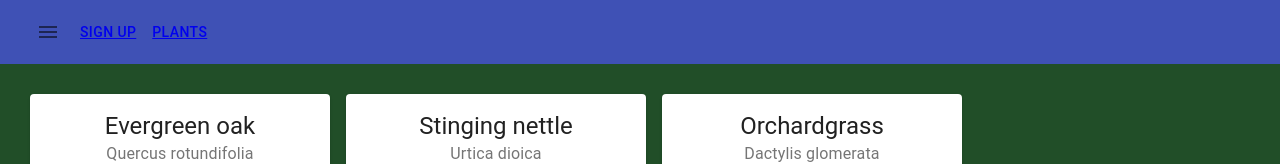
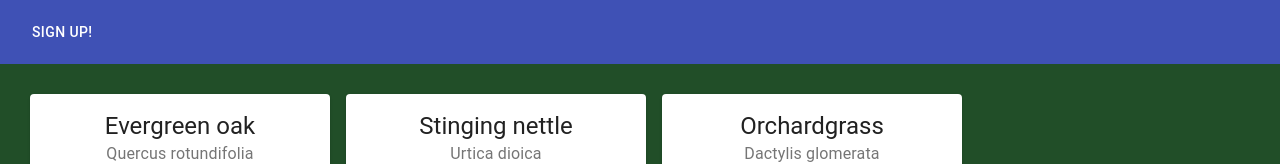
Before and after one commit to chstamm/plant-app, a React (Create React App) app: page / in a window 1280 px wide. Shown: the top 164 px of the page. Built offline with nearby package versions, Linux system fonts and the light colour scheme.

Commit message:
Finished dialog

```diff
--- a/src/App.js
+++ b/src/App.js
@@ -1,9 +1,8 @@
 import React from 'react';
-import { Route, Switch } from 'react-router-dom'
+//import { Route, Switch } from 'react-router-dom'
 import './App.css';
 import Header from './Components/Header';
 import PlantList from './Components/PlantList'
-import Signup from './Components/Signup'
 import {PlantContextProvider} from './contexts/PlantContext';
 
 
@@ -12,11 +11,7 @@ function App() {
     <PlantContextProvider>
     <div className="App">
       <Header />
-      <Switch>
-        <Route path='/signup' component={Signup} />
-        <Route path='/plants' component={PlantList} />
-        <Route path="/" exact component={PlantList} />
-      </Switch>
+      <PlantList />
     </div>
     </PlantContextProvider>
   );
--- a/src/Components/Navbar.js
+++ b/src/Components/Navbar.js
@@ -1,17 +1,17 @@
-import React from "react";
+import React, {useState} from "react";
 import {
   AppBar,
   Toolbar,
-  IconButton,
+  Button,
   makeStyles,
-  Button,
 } from "@material-ui/core";
-import { NavLink } from 'react-router-dom'
-import MenuIcon from '@material-ui/icons/Menu';
+import SignupDialog from './SignupDialog';
+
 
 
 
 const Navbar = () => {
+    const [signupOpen, setSignupOpen] = useState(false)
 
   const useStyles = makeStyles((theme) => ({
     root: {
@@ -27,20 +27,26 @@ const Navbar = () => {
 
   const classes = useStyles();
 
+  const handleDialogToggle = () => {
+      setSignupOpen(!signupOpen);
+      console.log("it works!")
+  }
+
+
+
   return (
     <div className={classes.root}>
       <AppBar position="static">
         <Toolbar>
-          <IconButton>
-            <MenuIcon />
-          </IconButton>
-          <Button>
-          <NavLink to="/signup">Sign Up</NavLink>
-          </Button>
-          <Button>
-          <NavLink to="/">Plants</NavLink>
-          </Button>
+
+
+         <Button color='inherit' onClick={handleDialogToggle}>
+            Sign Up!
+         </Button>
+
+
         </Toolbar>
+        <SignupDialog open={signupOpen} onClose={handleDialogToggle}/>
       </AppBar>
     </div>
   );
--- a/src/Components/Signup.js
+++ /dev/null
@@ -1,33 +0,0 @@
-import React from 'react';
-import { Container, TextField, } from "@material-ui/core"
-
-const Signup = () => {
-    return (
-        <Container>
-            <TextField
-          required
-          id="outlined-required"
-          label="Full Name"
-          variant="outlined"
-        />
-        <TextField
-          required
-          id="outlined-required"
-          label="Email"
-          //defaultValue="Hello World"
-          variant="outlined"
-        />
-        <TextField
-          required
-          id="outlined-required"
-          label="Password"
-          type="password"
-          //defaultValue="Hello World"
-          variant="outlined"
-        />
-
-        </Container>
-    )
-}
-
-export default Signup
--- /dev/null
+++ b/src/Components/SignupDialog.js
@@ -0,0 +1,44 @@
+import React from "react";
+import { Button, Dialog, TextField } from "@material-ui/core";
+//import { makeStyles } from "@material-ui/core/styles";
+
+const SignupDialog = (props) => {
+
+  const { open, onClose } = props
+  const handleClose = () => {
+      onClose()
+  }
+
+  return (
+    <div>
+      <Dialog open={open} onClose={handleClose}>
+        <form noValidate autoComplete="off">
+          <TextField
+            required
+            id="outlined-required"
+            label="Full Name"
+            variant="outlined"
+          />
+          <TextField
+            required
+            id="outlined-required"
+            label="Email"
+            type="email"
+            variant="outlined"
+          />
+          <TextField
+            required
+            id="outlined-required"
+            label="Password"
+            type="password"
+            variant="outlined"
+          />
+          <Button onClick={handleClose}>Save</Button>
+          <Button onClick={handleClose}>Cancel</Button>
+        </form>
+      </Dialog>
+    </div>
+  );
+};
+
+export default SignupDialog
--- a/src/contexts/PlantContext.js
+++ b/src/contexts/PlantContext.js
@@ -9,14 +9,12 @@ const PlantContext = createContext({ plants: [] });
 
  /*   useEffect(() => {
     const apiKey = process.env.REACT_APP_TREFLE_PLANT_API_KEY;
-    console.log(process.env);
     const getPlantData = async () => {
       try {
         const data = await axios.get(
           `https://cors-anywhere.herokuapp.com/https://trefle.io/api/v1/plants?token=${apiKey}`
         );
         setPlants(data.data.data);
-        console.log(data.data);
       } catch {
         console.log("error");
       }
```
Also changed, not shown: src/Components/PlantList.js (+0 -25 lines), src/contexts/AuthContext.js (added, +16 -0 lines).
